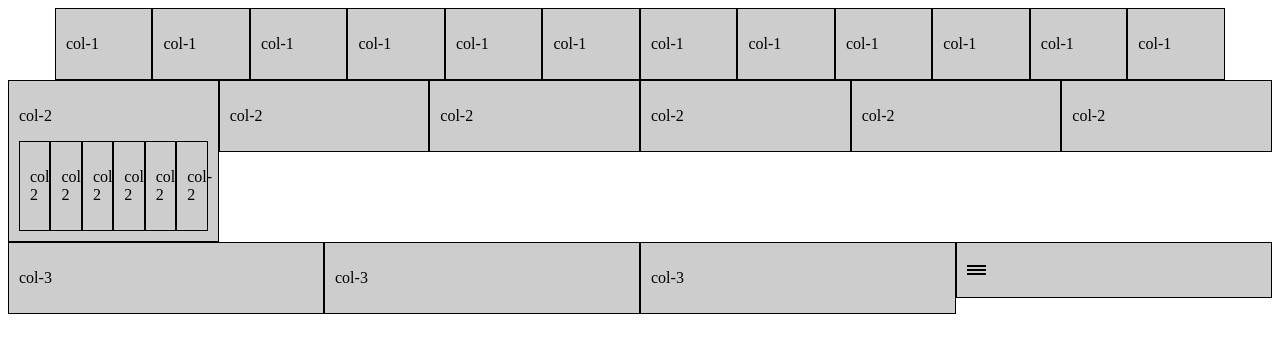
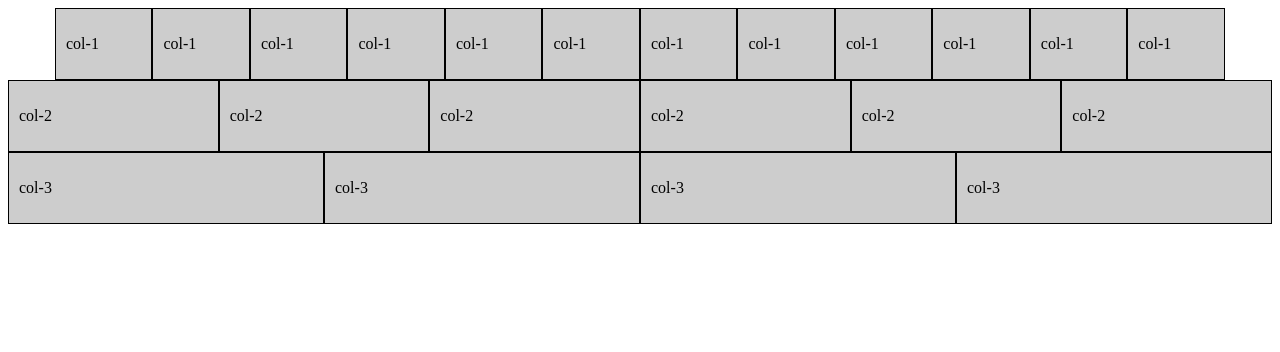
Before and after one commit to Svanhildve/grid, a plain HTML site: page index.html in a window 1280 px wide. Drawn offline with Linux system fonts and the light colour scheme.

Commit message:
Cleaned up the index file

```diff
--- a/index.html
+++ b/index.html
@@ -24,18 +24,7 @@
 			    </div>
 			</div>
 		    <div class="row">
-		        <div class="col-l-2 col-m-6 col-s-12"><p>col-2</p>
-
-		        	<div class="row">
 		        <div class="col-l-2 col-m-6 col-s-12"><p>col-2</p></div>
-				        <div class="col-l-2 col-m-6 col-s-12"><p>col-2</p></div>
-				        <div class="col-l-2 col-m-6 col-s-12"><p>col-2</p></div>
-				        <div class="col-l-2 col-m-6 col-s-12"><p>col-2</p></div>
-				        <div class="col-l-2 col-m-6 col-s-12"><p>col-2</p></div>
-				        <div class="col-l-2 col-m-6 col-s-12"><p>col-2</p></div>
-				    </div>
-
-		        </div>
 		        <div class="col-l-2 col-m-6 col-s-12"><p>col-2</p></div>
 		        <div class="col-l-2 col-m-6 col-s-12"><p>col-2</p></div>
 		        <div class="col-l-2 col-m-6 col-s-12"><p>col-2</p></div>
@@ -46,17 +35,7 @@
 		        <div class="col-l-3 col-m-6 col-s-12"><p>col-3</p></div>
 		        <div class="col-l-3 col-m-6 col-s-12"><p>col-3</p></div>
 		        <div class="col-l-3 col-m-6 col-s-12"><p>col-3</p></div>
-		        <div class="col-l-3 col-m-6 col-s-12"><p>
-
-		        		<a href="#mobile-nav" class="hamburger-container">
-
-		    				<span class="hamburger">
-
-		    				</span>
-
-						</a>
-
-		        </p></div>
+		        <div class="col-l-3 col-m-6 col-s-12"><p>col-3</p></div>
 		    </div>
 		</div>
 
```
Lines whose indentation alone changed are shown as unchanged.
